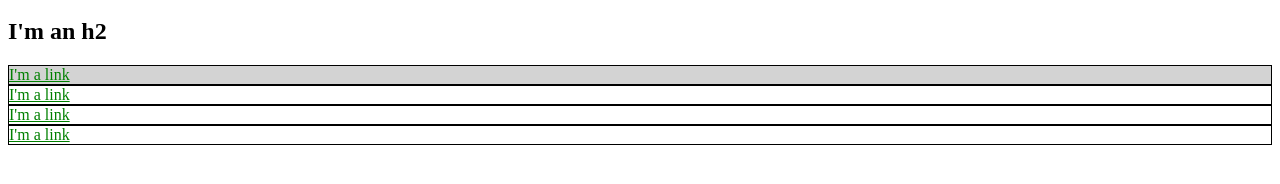
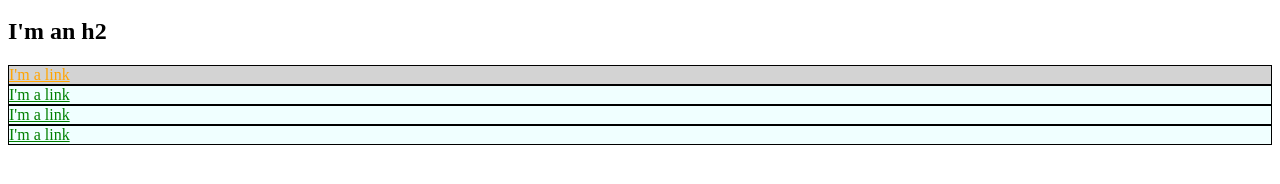
Before and after one commit to mcargille/mcargille.github.io, a plain HTML site: page index.html in a window 1280 px wide. Shown: the part 136-320 px from the top of the page. Drawn offline with Linux system fonts and the light colour scheme.

Commit message:
add exercise formatting

```diff
--- a/index.html
+++ b/index.html
@@ -13,8 +13,14 @@
       .bio-box a {
         color: green;
       }
+      .blue-box {
+        background-color: azure;
+      }
       #exec-bio {
         background-color: lightgrey;
+      }
+      #exec-link {
+        color: orange;
       }
     </style>
   </head>
@@ -32,16 +38,16 @@
       </li>
     </ul>
     <h2>I'm an h2</h2>
-    <div id="exec-bio" class="bio-box">
+    <div id="exec-bio" class="bio-box blue-box">
+      <a href="http://example.com/" id="exec-link">I'm a link</a>
+    </div>
+    <div class="bio-box blue-box">
       <a href="http://example.com/">I'm a link</a>
     </div>
-    <div class="bio-box">
+    <div class="bio-box blue-box">
       <a href="http://example.com/">I'm a link</a>
     </div>
-    <div class="bio-box">
-      <a href="http://example.com/">I'm a link</a>
-    </div>
-    <div class="bio-box">
+    <div class="bio-box blue-box">
       <a href="http://example.com/">I'm a link</a>
     </div>
   </body>
```
